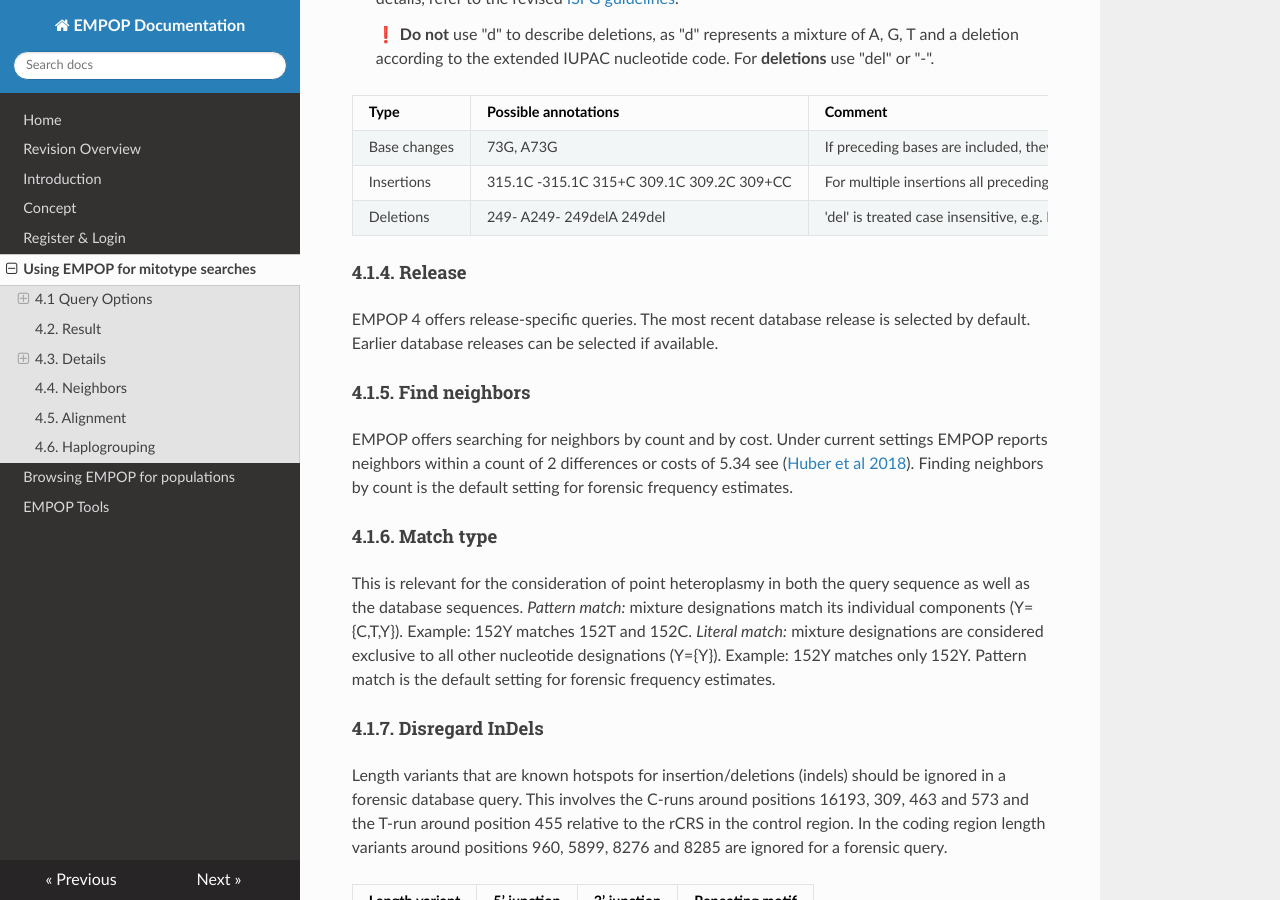
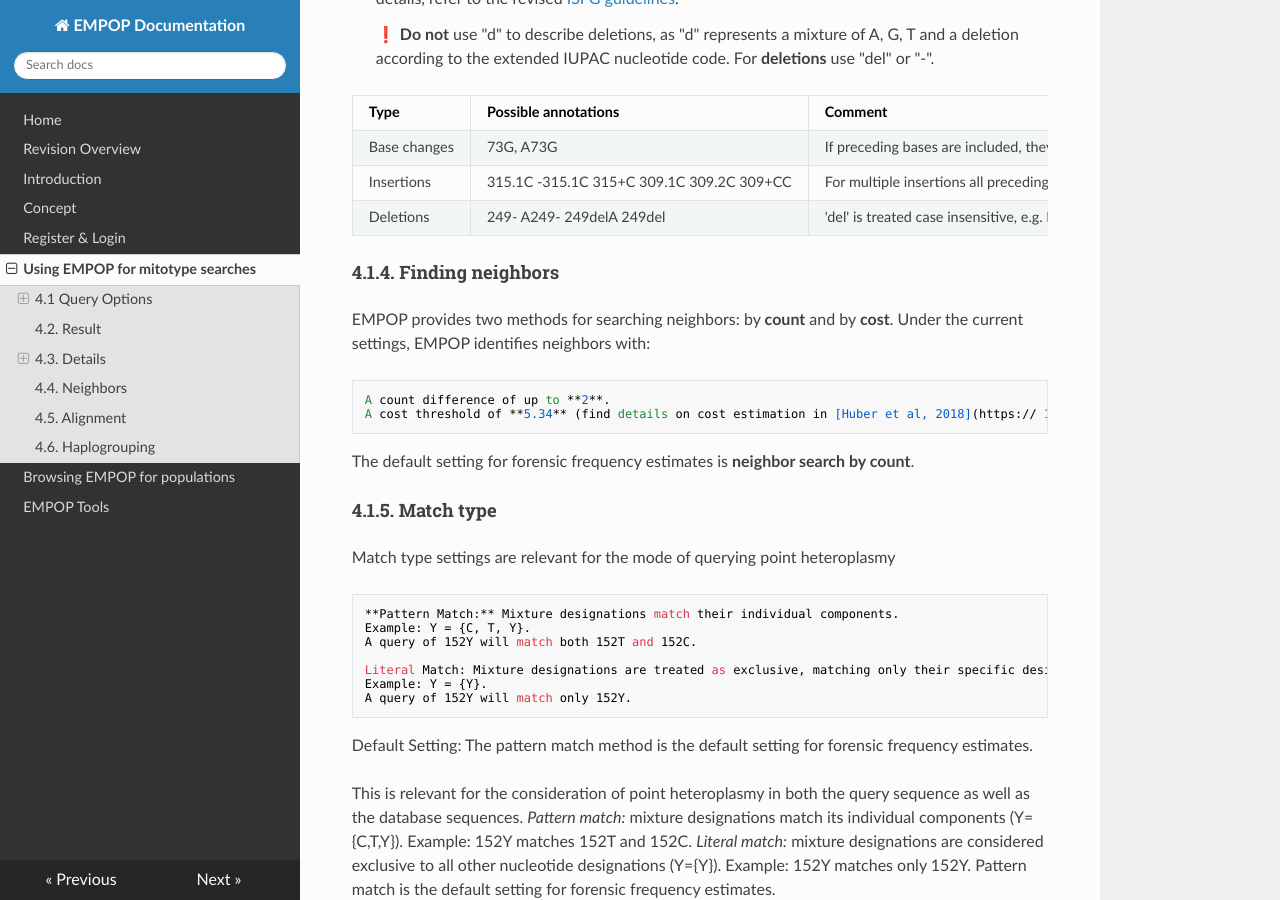
Before and after one commit to gmitirol/empop-use, an MkDocs documentation site: the page built from docs/using_empop.md, in a window 1280 px wide and 900 px high, scrolled down 3173 px. Built offline with MkDocs 1.6.1, drawn with Linux system fonts in a browser that asks for light colours; nearby versions of some CDN libraries.

Commit message:
Update using_empop.md

```diff
--- a/docs/using_empop.md
+++ b/docs/using_empop.md
@@ -56,7 +56,6 @@
 Note that the omission of sequence information within a specified range will be interpreted as rCRS-based data. This can result in artificial recombination, potentially impacting the accuracy of analyses. Further details, see in e.g., [Bandelt et al, 2004](https://doi.org/10.1007/s00414-004-0455-2).
 
 #### 4.1.3. Mitotype
-
 - **Format Options**: Query your mitotype either as FASTA-like sequence string or reported relative to the [revised Cambridge Reference Sequence (rCRS)](https://doi.org/10.1038/13779).
 
 - **FASTA-like string**:
@@ -81,14 +80,29 @@
 |     Insertions      |     315.1C     -315.1C     315+C     309.1C     309.2C     309+CC    |     For multiple insertions all preceding insertions need to be stated, e.g., annotating 309.2C is not possible without 309.1C                                                                                                                                                               |
 |     Deletions       |     249-     A249-     249delA     249del                            |     'del' is treated case insensitive, e.g. Del, DEL, dEL, deL etc is   accepted. Note that the single character 'D' is considered a mixture of A, G, and T (IUPAC).
 
-#### 4.1.4. Release
-EMPOP 4 offers release-specific queries. The most recent database release is selected by default. Earlier database releases can be selected if available.
+#### 4.1.4. Finding neighbors
+EMPOP provides two methods for searching neighbors: by **count** and by **cost**. Under the current settings, EMPOP identifies neighbors with:
 
-#### 4.1.5. Find neighbors
-EMPOP offers searching for neighbors by count and by cost. Under current settings EMPOP reports neighbors within a count of 2 differences or costs of 5.34 see ([Huber et al 2018](https:// 10.1016/j.fsigen.2018.09.001)).
-Finding neighbors by count is the default setting for forensic frequency estimates.
+    A count difference of up to **2**.
+    A cost threshold of **5.34** (find details on cost estimation in [Huber et al, 2018](https:// 10.1016/j.fsigen.2018.09.001).
 
-#### 4.1.6. Match type
+The default setting for forensic frequency estimates is **neighbor search by count**.
+
+#### 4.1.5. Match type
+Match type settings are relevant for the mode of querying point heteroplasmy
+
+    **Pattern Match:** Mixture designations match their individual components.
+    Example: Y = {C, T, Y}.
+    A query of 152Y will match both 152T and 152C.
+
+    Literal Match: Mixture designations are treated as exclusive, matching only their specific designation.
+    Example: Y = {Y}.
+    A query of 152Y will match only 152Y.
+
+Default Setting: The pattern match method is the default setting for forensic frequency estimates.
+
+
+
 This is relevant for the consideration of point heteroplasmy in both the query sequence as well as the database sequences.
 *Pattern match:* mixture designations match its individual components (Y={C,T,Y}). Example: 152Y matches 152T and 152C.
 *Literal match:* mixture designations are considered exclusive to all other nucleotide designations (Y={Y}). Example: 152Y matches only 152Y.
```
